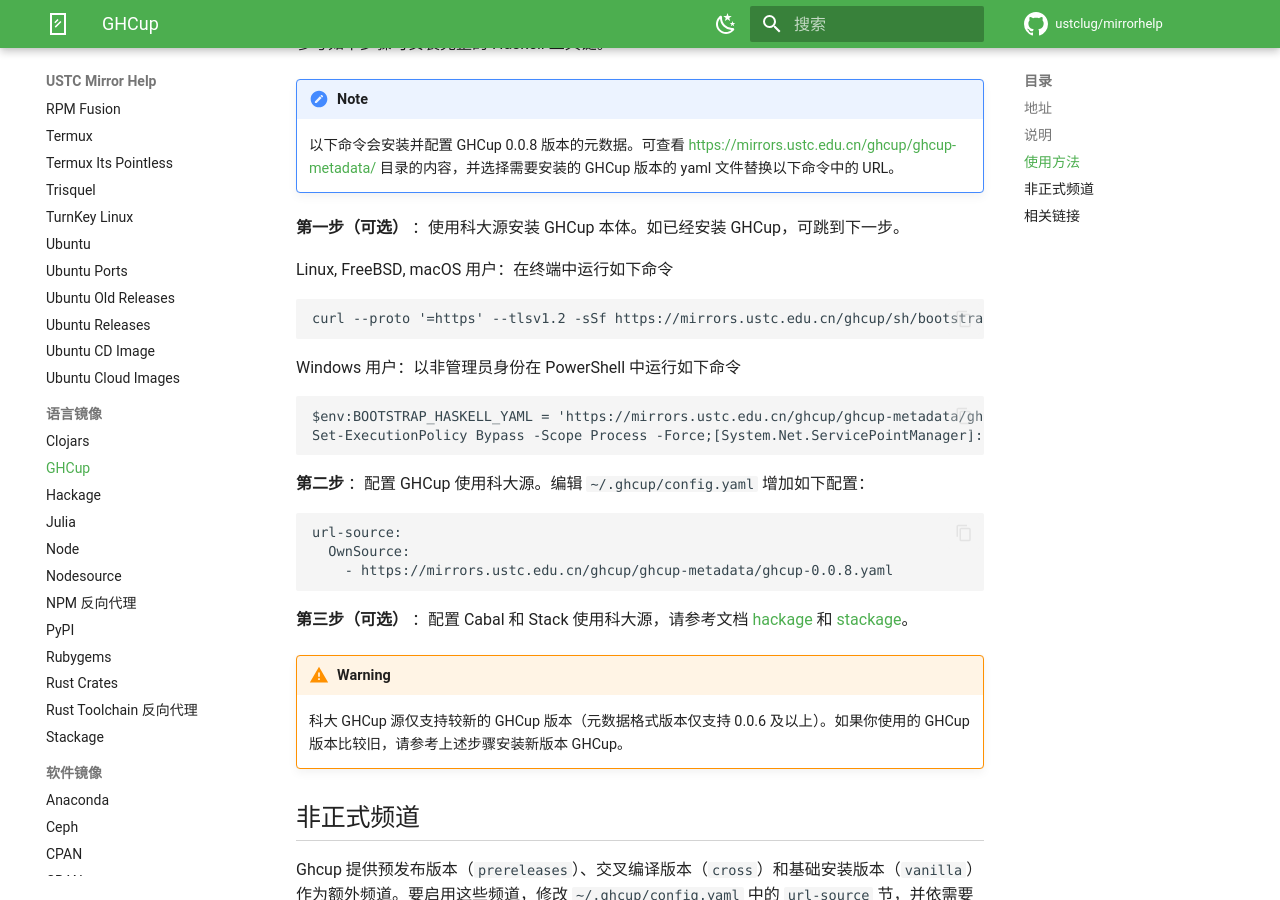
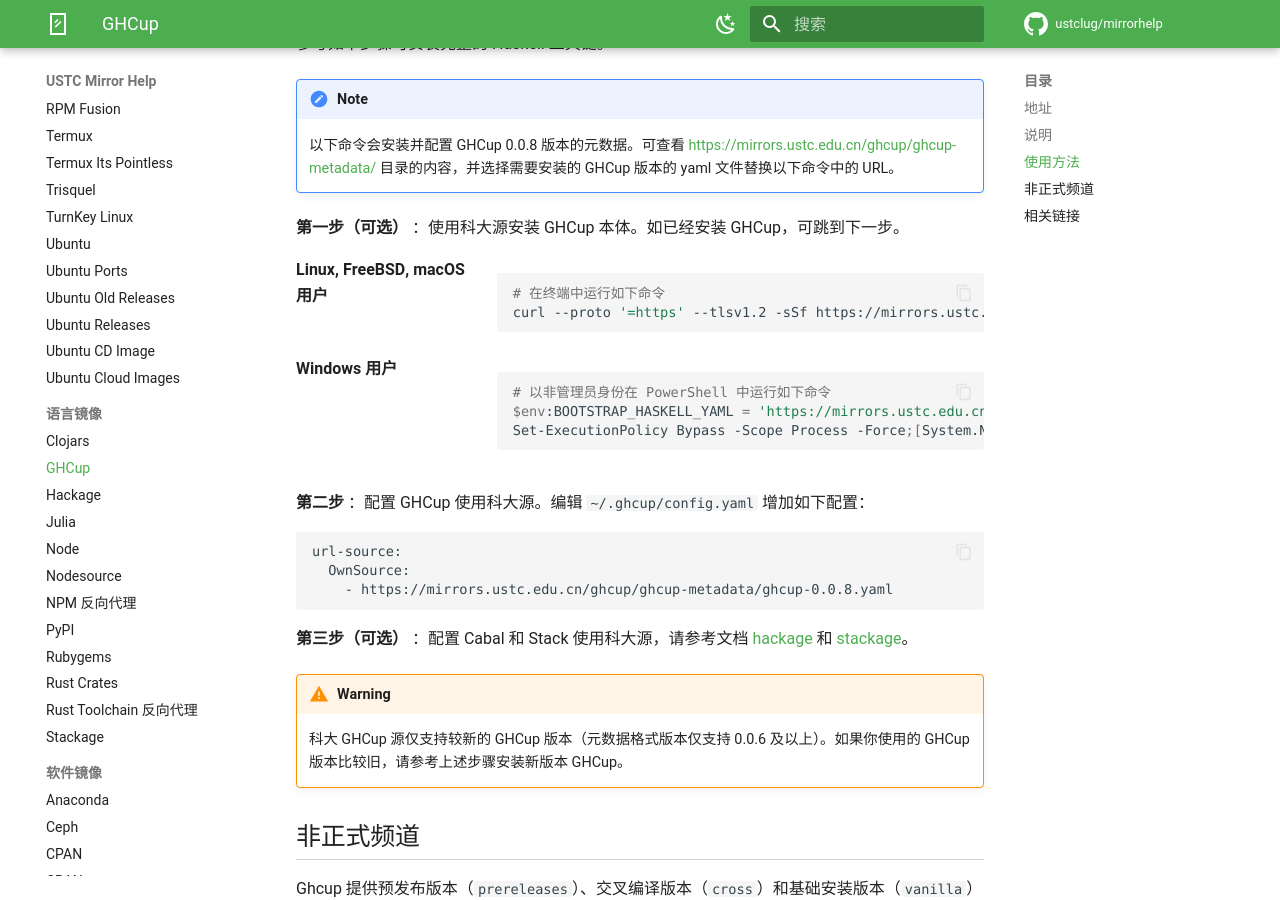
Before and after one commit to ustclug/mirrorhelp, an MkDocs documentation site: the page built from docs/ghcup.md, in a window 1280 px wide and 900 px high, scrolled down 569 px. Built offline with MkDocs 1.6.1 and Material for MkDocs 9.7.7, drawn with Linux system fonts in a browser that asks for light colours; comment, search, counter and statistics services are not loaded; some of the changed lines change nothing that is shown.

Commit message:
ghcup: use definition list and fenced block ot illustrate installation on different platforms

````diff
--- a/docs/ghcup.md
+++ b/docs/ghcup.md
@@ -26,14 +26,19 @@
 
 **第一步（可选）** ：使用科大源安装 GHCup 本体。如已经安装 GHCup，可跳到下一步。
 
-Linux, FreeBSD, macOS 用户：在终端中运行如下命令
-
+Linux, FreeBSD, macOS 用户
+: &#32;
+    ```bash
+    # 在终端中运行如下命令
     curl --proto '=https' --tlsv1.2 -sSf https://mirrors.ustc.edu.cn/ghcup/sh/bootstrap-haskell | BOOTSTRAP_HASKELL_YAML=https://mirrors.ustc.edu.cn/ghcup/ghcup-metadata/ghcup-0.0.8.yaml sh
-
-Windows 用户：以非管理员身份在 PowerShell 中运行如下命令
-
+    ```
+Windows 用户
+: &#32;
+    ```bash
+    # 以非管理员身份在 PowerShell 中运行如下命令
     $env:BOOTSTRAP_HASKELL_YAML = 'https://mirrors.ustc.edu.cn/ghcup/ghcup-metadata/ghcup-0.0.8.yaml'
     Set-ExecutionPolicy Bypass -Scope Process -Force;[System.Net.ServicePointManager]::SecurityProtocol = [System.Net.ServicePointManager]::SecurityProtocol -bor 3072;Invoke-Command -ScriptBlock ([ScriptBlock]::Create((Invoke-WebRequest https://mirrors.ustc.edu.cn/ghcup/sh/bootstrap-haskell.ps1 -UseBasicParsing))) -ArgumentList $true
+    ```
 
 **第二步** ：配置 GHCup 使用科大源。编辑 `~/.ghcup/config.yaml` 增加如下配置：
 
````
